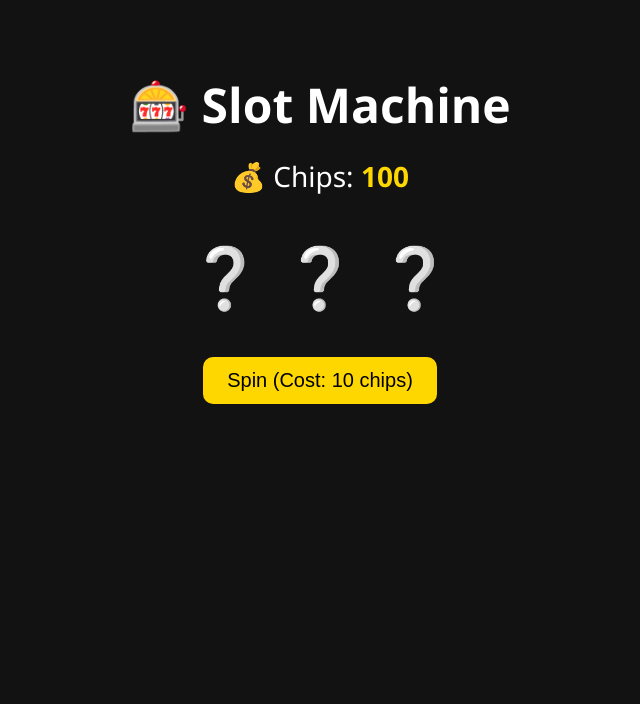
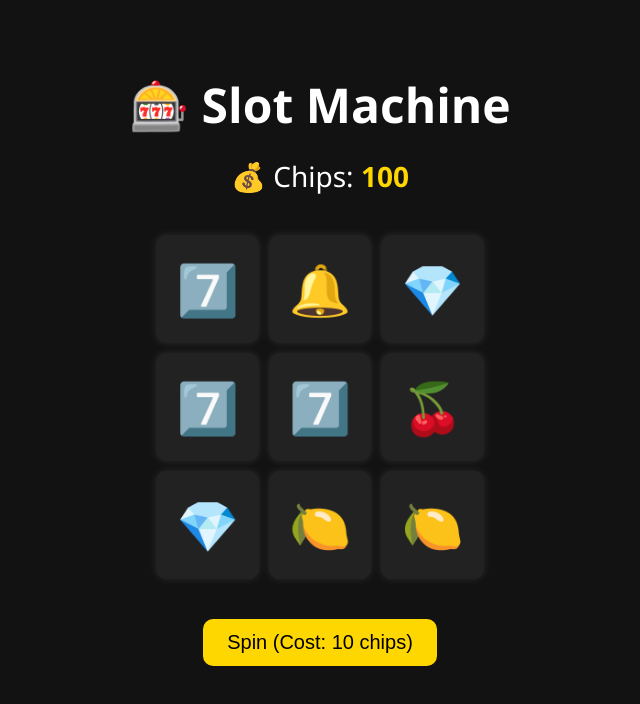
Before and after one commit to Maxibear18/slotmachine, a React (Create React App) app: page / in a window 1280 px wide. Shown: the top 704 px of the page, without its empty margins (320-960 px from the left). Built offline with nearby package versions, Linux system fonts and the light colour scheme.

Commit message:
Changed it to three rows, more matches, symbols worth different points

```diff
--- a/src/App.css
+++ b/src/App.css
@@ -38,16 +38,31 @@ h1 {
   color: #ffd700;
 }
 
-/* Slot Symbol Display */
-.slot-display {
-  font-size: 60px;
+/* Slot Grid Styling */
+.slot-grid {
+  display: grid;
+  grid-template-rows: repeat(3, 1fr);
+  gap: 10px;
   margin: 20px 0;
-  display: flex;
-  justify-content: center;
-  gap: 20px;
+}
+
+.slot-row {
+  display: grid;
+  grid-template-columns: repeat(3, 1fr);
+  gap: 10px;
 }
 
 .slot {
+  background-color: #222;
+  padding: 20px;
+  font-size: 50px;
+  border-radius: 10px;
+  min-width: 70px;
+  min-height: 70px;
+  display: flex;
+  align-items: center;
+  justify-content: center;
+  box-shadow: 0 0 8px rgba(255, 255, 255, 0.1);
   transition: transform 0.2s;
 }
 
@@ -73,6 +88,7 @@ button:hover {
   margin-top: 20px;
   font-size: 20px;
   text-align: center;
+  white-space: pre-line;
 }
 
 .win {
--- a/src/App.js
+++ b/src/App.js
@@ -1,14 +1,28 @@
 import React, { useState } from 'react';
 import './App.css';
 
+
 const symbols = ['🍒', '🍋', '🔔', '💎', '7️⃣'];
+const symbolValues = {
+  '🍒': 20,
+  '🍋': 10,
+  '🔔': 30,
+  '💎': 100,
+  '7️⃣': 200,
+};
 
 function getRandomSymbol() {
   return symbols[Math.floor(Math.random() * symbols.length)];
 }
 
+function generateSlotGrid() {
+  return Array.from({ length: 3 }, () =>
+    Array.from({ length: 3 }, () => getRandomSymbol())
+  );
+}
+
 function App() {
-  const [slots, setSlots] = useState(['❔', '❔', '❔']);
+  const [grid, setGrid] = useState(generateSlotGrid());
   const [chips, setChips] = useState(100);
   const [message, setMessage] = useState('');
   const [lastChange, setLastChange] = useState(0);
@@ -19,49 +33,81 @@ function App() {
       return;
     }
 
-    const newSlots = [getRandomSymbol(), getRandomSymbol(), getRandomSymbol()];
-    setSlots(newSlots);
+    const newGrid = generateSlotGrid();
+    setGrid(newGrid);
 
-    let newChips = chips - 10; // cost to spin
-    let change = 0;
-    let resultMessage = '';
+    let winnings = 0;
+    const winningLines = [];
 
-    const [s1, s2, s3] = newSlots;
-
-    if (s1 === s2 && s2 === s3) {
-      change = 100;
-      resultMessage = `🎉 JACKPOT! 3 of a kind! You win ${change} chips!`;
-    } else if (s1 === s2 || s2 === s3 || s1 === s3) {
-      change = 50;
-      resultMessage = `✨ Nice! 2 of a kind! You win ${change} chips!`;
-    } else {
-      resultMessage = '😢 No match. Better luck next time!';
+    for (let i = 0; i < 3; i++) {
+      if (
+        newGrid[i][0] === newGrid[i][1] &&
+        newGrid[i][1] === newGrid[i][2]
+      ) {
+        winnings += symbolValues[newGrid[i][0]];
+        winningLines.push(`Row ${i + 1} (${newGrid[i][0]})`);
+      }
     }
 
-    newChips += change;
-    setChips(newChips);
-    setLastChange(change - 10); // spin cost = -10, win is +change
-    setMessage(resultMessage);
+    for (let j = 0; j < 3; j++) {
+      if (
+        newGrid[0][j] === newGrid[1][j] &&
+        newGrid[1][j] === newGrid[2][j]
+      ) {
+        winnings += symbolValues[newGrid[0][j]];
+        winningLines.push(`Column ${j + 1} (${newGrid[0][j]})`);
+      }
+    }
+
+    if (
+      newGrid[0][0] === newGrid[1][1] &&
+      newGrid[1][1] === newGrid[2][2]
+    ) {
+      winnings += symbolValues[newGrid[0][0]];
+      winningLines.push(`Diagonal ↘ (${newGrid[0][0]})`);
+    }
+
+    if (
+      newGrid[0][2] === newGrid[1][1] &&
+      newGrid[1][1] === newGrid[2][0]
+    ) {
+      winnings += symbolValues[newGrid[0][2]];
+      winningLines.push(`Diagonal ↙ (${newGrid[0][2]})`);
+    }
+
+    const chipChange = winnings - 10;
+    setChips(prev => prev + chipChange);
+    setLastChange(chipChange);
+
+    if (winningLines.length > 0) {
+      setMessage(`🎉 You won ${winnings} chips!\nWinning Lines:\n- ${winningLines.join('\n- ')}`);
+    } else {
+      setMessage('😢 No matches. Try again!');
+    }
   };
 
   return (
     <div className="App">
       <h1>🎰 Slot Machine</h1>
-
       <div className="chip-count">
         💰 Chips: <strong>{chips}</strong>
       </div>
 
-      <div className="slot-display">
-        {slots.map((symbol, index) => (
-          <span key={index} className="slot">{symbol}</span>
+      {/* Slot grid */}
+      <div className="slot-grid">
+        {grid.map((row, rowIndex) => (
+          <div key={rowIndex} className="slot-row">
+            {row.map((symbol, colIndex) => (
+              <span key={colIndex} className="slot">{symbol}</span>
+            ))}
+          </div>
         ))}
       </div>
 
       <button onClick={spin}>Spin (Cost: 10 chips)</button>
 
       <div className="message">
-        <p>{message}</p>
+        <pre>{message}</pre>
         {lastChange !== 0 && (
           <p className={lastChange >= 0 ? 'win' : 'loss'}>
             {lastChange >= 0 ? `+${lastChange}` : `${lastChange}`} chips this spin
```
